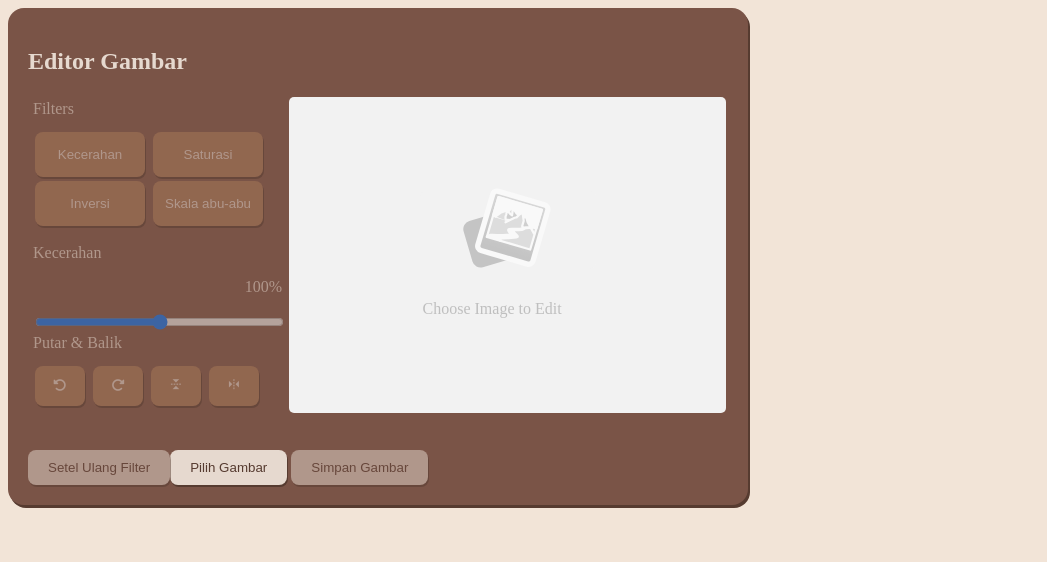
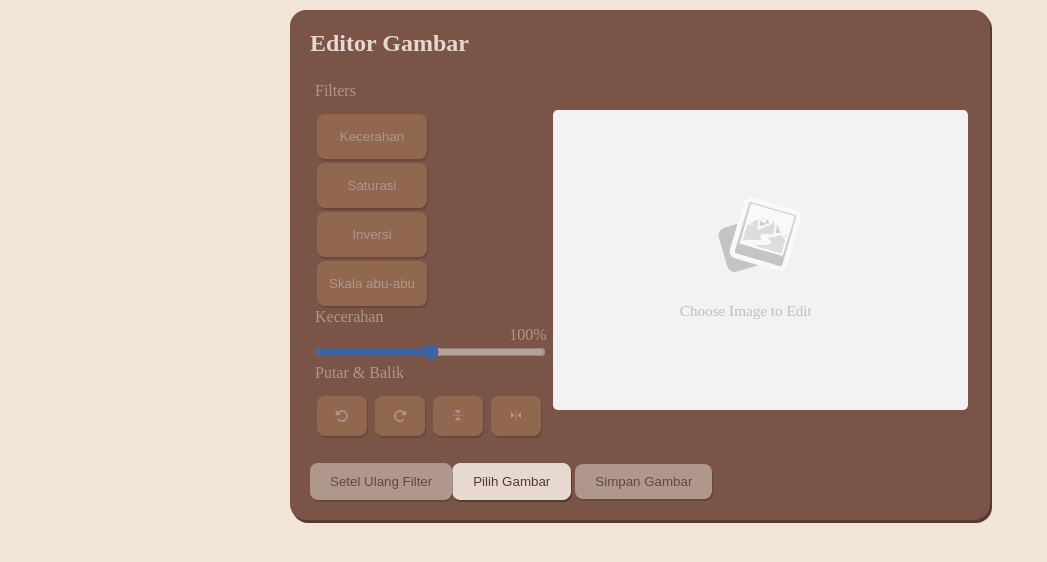
Before and after one commit to ripet00/Picture-Editor, a plain HTML site: page index.html in a window 1280 px wide. Shown: the whole page, without its empty margins (0-1047 px from the left). Drawn offline with nearby package versions, Linux system fonts and the light colour scheme.

Commit message:
new update

```diff
--- a/script.js
+++ b/script.js
@@ -41,11 +41,11 @@ filterOptions.forEach((option) => {
     filterName.innerText = option.innerText;
 
     if (option.id === "brightness") {
-      filterSlider.max = "200";
+      filterSlider.max = "100";
       filterSlider.value = brightness;
       filterValue.innerText = `${brightness}%`;
     } else if (option.id === "saturation") {
-      filterSlider.max = "200";
+      filterSlider.max = "100";
       filterSlider.value = saturation;
       filterValue.innerText = `${saturation}%`;
     } else if (option.id === "inversion") {
--- a/style.css
+++ b/style.css
@@ -1,5 +1,14 @@
+* {
+  margin: 0;
+  padding: 0;
+  box-sizing: border-box;
+}
 body {
   background-color: #f2e4d7;
+  justify-content: center;
+  align-items: center;
+  padding: 10px;
+  display: flex;
 }
 .container {
   max-width: 700px;
@@ -93,6 +102,11 @@ input[type="range"] {
 .row {
   text-align: right;
 }
+.preview-img img {
+  width: 100%;
+  height: 100%;
+  object-fit: contain;
+}
 
 .controls button {
   padding: 10px 20px 10px 20px;
@@ -100,10 +114,12 @@ input[type="range"] {
   color: #563b30;
   border-radius: 8px;
   border: none;
-
+  cursor: pointer;
   box-shadow: 1px 2px #563b30;
   box-shadow: 1px 2px #563b30;
 }
-
+.controls .choose-img {
+  border: 1px solid #e6d9cf;
+}
 @media screen and(max-width: 390px) {
 }
```
Also changed, not shown: 1 other file.
